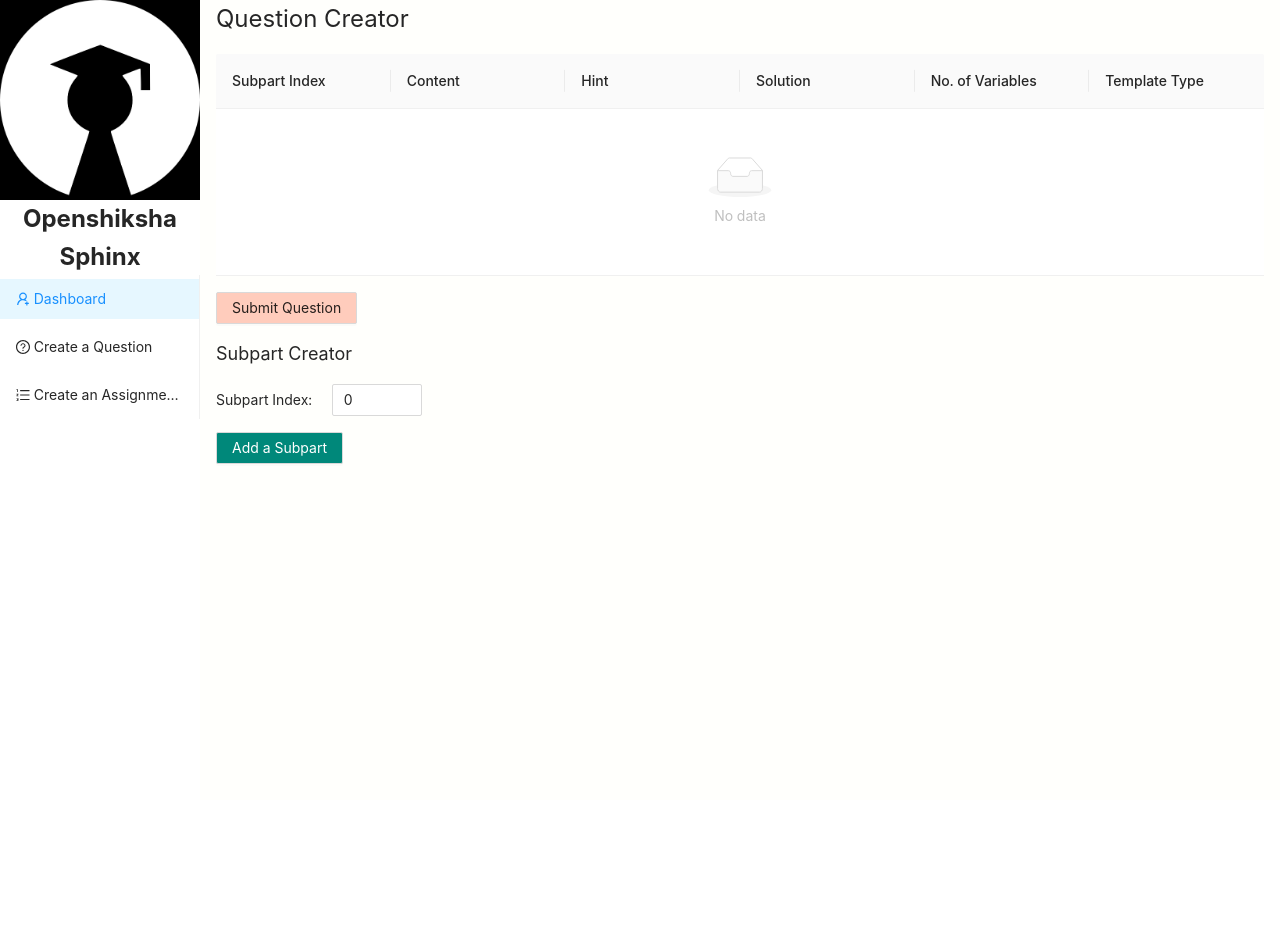
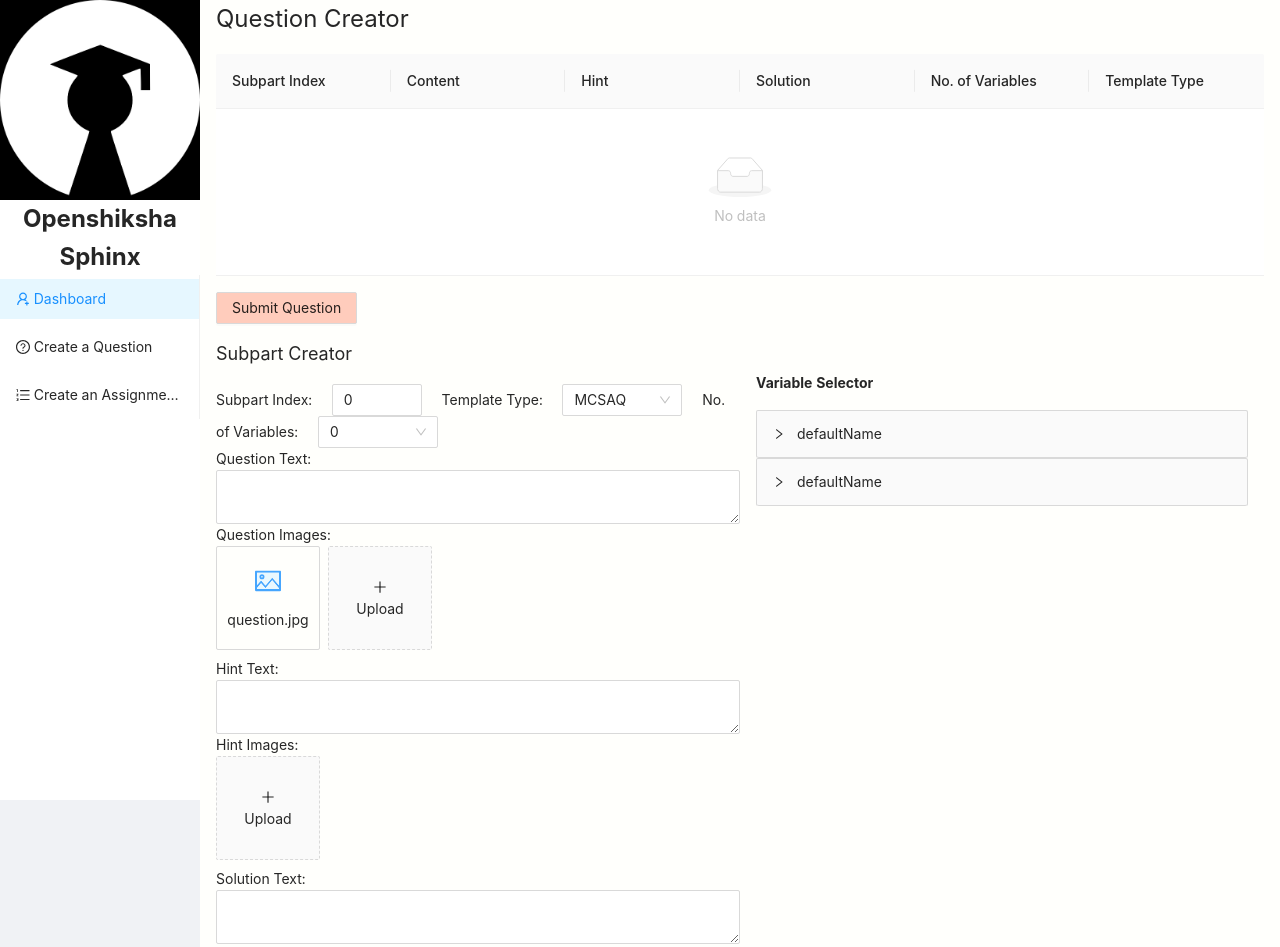
Before and after one commit to openshiksha/frontend, a React (Create React App) app: page /sphinx/question in a window 1280 px wide. Shown: the top 947 px of the page. Before the commit the page ends 800 px from the top, so only its background shows below. Built offline with nearby package versions, Linux system fonts and the light colour scheme.

Commit message:
added basic setup for variables and basic form

```diff
--- a/src/sphinx/components/sphinx-dashboard/QuestionCreator.js
+++ b/src/sphinx/components/sphinx-dashboard/QuestionCreator.js
@@ -12,7 +12,7 @@ const QuestionCreator = (props) => {
     <Row className='padding--sides width-100 background-offwhite'>
       <Col span={24} >
         <div className='f24 margin--bottom'>Question Creator</div>
-        <SubpartTable datasource={subparts} />
+        <SubpartTable dataSource={subparts} />
         <Button className='margin--ends background-peach'> Submit Question </Button>
         <SubpartCreator subpart={subpartCreator} />
       </Col>
--- a/src/sphinx/components/sphinx-dashboard/question-creator/ImageUploader.js
+++ b/src/sphinx/components/sphinx-dashboard/question-creator/ImageUploader.js
@@ -1,3 +1,5 @@
+import React from 'react'
+import PropTypes from 'prop-types'
 import { Upload, Modal } from 'antd'
 import { PlusOutlined } from '@ant-design/icons';
 
@@ -21,6 +23,9 @@ class ImageUploader extends React.Component {
       file.preview = await getBase64(file.originFileObj);
     }
 
+    console.log('preview called')
+    console.log(file)
+
     this.setState({
       previewImage: file.url || file.preview,
       previewVisible: true,
@@ -42,7 +47,10 @@ class ImageUploader extends React.Component {
     return (
       <div className="clearfix">
         <Upload
-          action="https://www.mocky.io/v2/5cc8019d300000980a055e76"
+          action={(file) => Promise.resolve('Success').then((data) => {
+            console.log(file)
+          })
+          }
           listType="picture-card"
           fileList={fileList}
           onPreview={this.handlePreview}
@@ -62,3 +70,10 @@ class ImageUploader extends React.Component {
     );
   }
 }
+
+ImageUploader.propTypes = {
+  imageList: PropTypes.object.isRequired,
+  imageType: PropTypes.string.isRequired
+}
+
+export default ImageUploader
--- a/src/sphinx/components/sphinx-dashboard/question-creator/SubpartCreator.js
+++ b/src/sphinx/components/sphinx-dashboard/question-creator/SubpartCreator.js
@@ -1,22 +1,90 @@
 import React from 'react'
-import { Row, Button, Col, InputNumber } from 'antd'
+import { Row, Button, Col, InputNumber, Input, Select } from 'antd'
 import PropTypes from 'prop-types'
 
+import ImageUploader from './ImageUploader'
+import VariableSelectorItem from './VariableSelectorItem'
+
+const { Option } = Select
+const { TextArea } = Input
 class SubpartCreator extends React.Component {
   onChange (key, value) {
     console.log(key + value)
   }
 
   render () {
+    const { contentImages, solutionImages, hintImages, variables } = this.props.subpart
+
     return (
-      <Row className='width-100'>
-        <Col span={24} >
+      <Row className='width-100 padding-double--bottom'>
+        <Col span={12} >
           <div className='f18 margin--bottom'>Subpart Creator</div>
           <div>
             <span className='margin--right'>Subpart Index: </span>
             <InputNumber min={0} max={10} defaultValue={0} onChange={(value) => this.onChange('subpartIndex', value)} />
+            <span className='margin--sides' > Template Type: </span>
+            <Select defaultValue="MCSAQ" style={{ width: 120 }} onChange={(value) => this.onChange('templateType', value)}>
+              <Option value="MCMAQ">MCMAQ</Option>
+              <Option value="MCSAQ">MCSAQ</Option>
+              <Option value="textual">Textual</Option>
+              <Option value="numerical">Numerical</Option>
+            </Select>
+            <span className='margin--sides'> No. of Variables: </span>
+            <Select defaultValue={0} style={{ width: 120 }} onChange={(value) => this.onChange('variablesNumber', value)}>
+              {
+                [...Array(21).keys()].map((value) => {
+                  return (
+                    <Option key={value} value={value}> {value} </Option>
+                  )
+                })
+              }
+            </Select>
           </div>
+          <div>
+            <span> Question Text: </span>
+            <TextArea row={4} onChange={(value) => this.onChange('contentText', value)} />
+          </div>
+          <span > Question Images: </span>
+
+          <ImageUploader
+            imageList={contentImages}
+            imageType={'content'}
+          />
+          <div>
+            <span > Hint Text: </span>
+            <TextArea row={4} onChange={(value) => this.onChange('hintText', value)} />
+          </div>
+          <span > Hint Images: </span>
+          <ImageUploader
+            imageList={hintImages}
+            imageType={'hint'}
+          />
+          <div>
+            <span > Solution Text: </span>
+            <TextArea row={4} onChange={(value) => this.onChange('solutionText', value)} />
+          </div>
+          <span > Solution Images: </span>
+          <ImageUploader
+            imageList={solutionImages}
+            imageType={'solution'}
+          />
+
           <Button className='margin--top margin--right background-green text-white'> Add a Subpart </Button>
+        </Col>
+        <Col span={12} className='padding--sides padding-double--top' >
+          <div className='strong margin--bottom'> Variable Selector </div>
+          {
+            variables.map((variable, index) => {
+              return (
+                <VariableSelectorItem
+                  key={index}
+                  variable={variable}
+                  index={index}
+                />
+
+              )
+            })
+          }
         </Col>
       </Row>
     )
@@ -24,7 +92,7 @@ class SubpartCreator extends React.Component {
 }
 
 SubpartCreator.propTypes = {
-  subpartCreator: PropTypes.object.isRequired
+  subpart: PropTypes.object.isRequired
 }
 
 export default SubpartCreator
--- /dev/null
+++ b/src/sphinx/components/sphinx-dashboard/question-creator/VariableSelectorItem.js
@@ -0,0 +1,79 @@
+import React from 'react'
+import { Collapse, Input, Select } from 'antd'
+import PropTypes from 'prop-types'
+
+const { Panel } = Collapse
+const { Option } = Select
+
+const renderAddedtypeInfo = (type) => {
+  switch (type) {
+    case 'range': {
+      return (
+        <div className='margin-half--top'>
+          <span className='margin-half--bottom' > Range to Include. Eg:15 or -20,20: </span>
+          <Input className='margin-half--bottom' />
+          <span className='margin-half--bottom' > Decimal Step. Eg: 2 =&gt; step of 0.01 (optional): </span>
+          <Input className='margin-half--bottom' />
+          <span className='margin-half--bottom' > Range to Exclude. Eg:0 or -5,5 (optional): </span>
+          <Input className='margin-half--bottom' />
+        </div>
+      )
+    }
+    case 'options': {
+      return (
+        <div className='margin-half--top'>
+          <span className='margin-half--bottom' > Options separated by commas. Eg:1,2,4,1: </span>
+          <Input className='margin-half--bottom' />
+          <Select
+            mode="multiple"
+            style={{ width: '100%' }}
+            placeholder="Please select"
+            defaultValue={['a10', 'c12']}
+          >
+          </Select>
+        </div>
+      )
+    }
+    case 'fraction': {
+      return (
+        <div className='margin-half--top'>
+          <span className='margin-half--bottom' > Numerator - Enter an integer range (eg:1,20): </span>
+          <Input className='margin-half--bottom' />
+          <span className='margin-half--bottom' > Denominator - Enter an integer range (eg:1,20): </span>
+          <Input className='margin-half--bottom' />
+        </div>
+      )
+    }
+    default:
+      return null
+  }
+}
+
+const VariableSelectorItem = (props) => {
+  const { name = `variable${props.index}`, type } = props.variable
+  return (
+    <Collapse>
+      <Panel header={name} key={props.index}>
+        <span className='margin--bottom' > Variable Name: </span>
+        <Input value={name} className='margin--bottom' />
+        <span className='margin--right' > Variable Type: </span>
+        <Select defaultValue="default" value={type} style={{ width: 120 }} onChange={(value) => this.onChange('templateType', value)}>
+          <Option value="default">Default(2-20)</Option>
+          <Option value="range">Range</Option>
+          <Option value="options">Options</Option>
+          <Option value="fractions">Fractions</Option>
+        </Select>
+        {
+          renderAddedtypeInfo(type)
+        }
+      </Panel>
+    </Collapse>
+  )
+}
+
+VariableSelectorItem.propTypes = {
+  variable: PropTypes.object.isRequired,
+  index: PropTypes.number.isRequired
+}
+
+export default VariableSelectorItem
--- a/src/sphinx/reducers/index.js
+++ b/src/sphinx/reducers/index.js
@@ -1,3 +1,18 @@
+
+const variableBase = {
+  name: 'defaultName',
+  type: 'options',
+  range: {
+    rInclude: '',
+    rExclude: '',
+    step: 1
+  },
+  options: [],
+  fractions: {
+    numerator: '',
+    denominator: 1
+  }
+}
 
 const initialState = {
   questionCreator: {
@@ -6,7 +21,7 @@ const initialState = {
         previewVisible: false,
         previewImage: '',
         previewTitle: '',
-        fileList: []
+        fileList: [{ uid: 'rc-upload-1594058525918-4', lastModified: 1593961857000, name: 'question.jpg', size: 98835, type: 'image/jpeg', percent: 0, originFileObj: { uid: 'rc-upload-1594058525918-4' }, status: 'removed', preview: 'https://zos.alipayobjects.com/rmsportal/jkjgkEfvpUPVyRjUImniVslZfWPnJuuZ.png' }]
       },
       hintImages: {
         previewVisible: false,
@@ -14,7 +29,7 @@ const initialState = {
         previewTitle: '',
         fileList: []
       },
-      SolutionImages: {
+      solutionImages: {
         previewVisible: false,
         previewImage: '',
         previewTitle: '',
@@ -25,7 +40,8 @@ const initialState = {
       hintText: '',
       solutionText: '',
       variablesNumber: 0,
-      templateType: 'Textual'
+      templateType: 'Textual',
+      variables: [variableBase, variableBase]
     },
     subparts: []
   }
```
